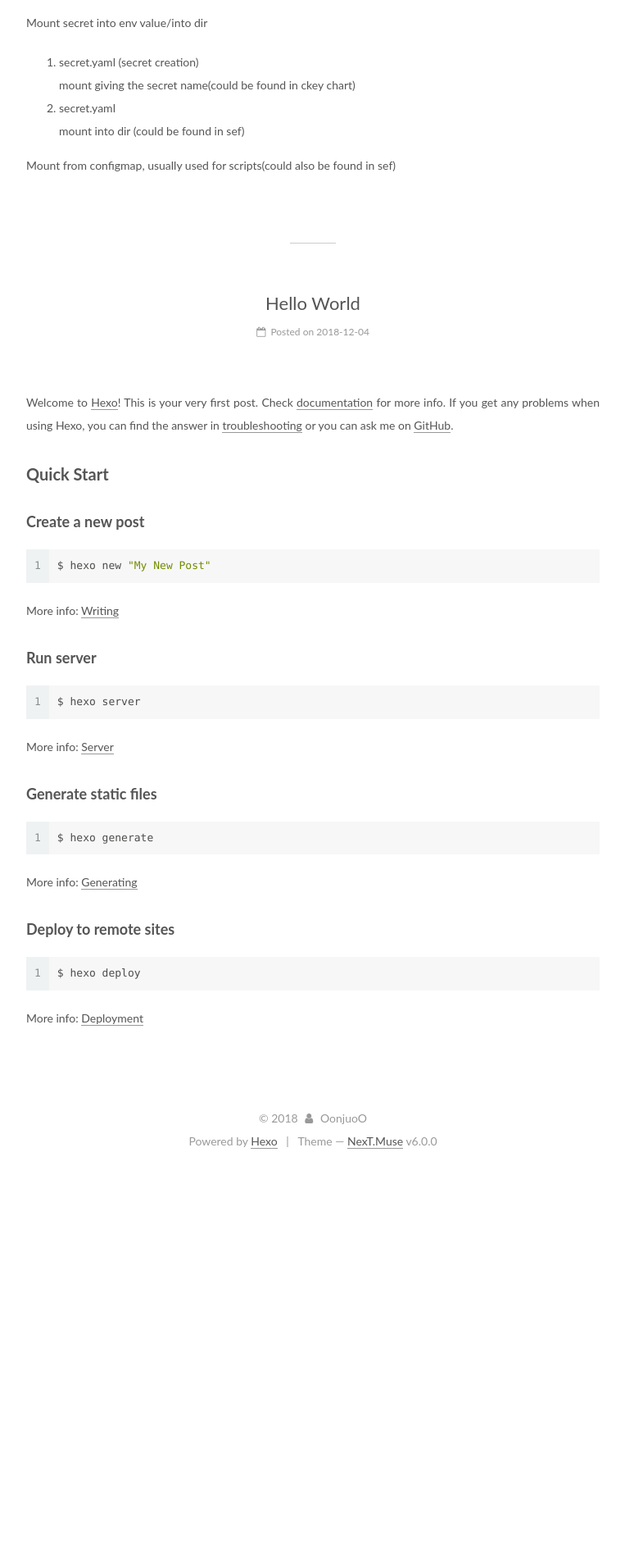
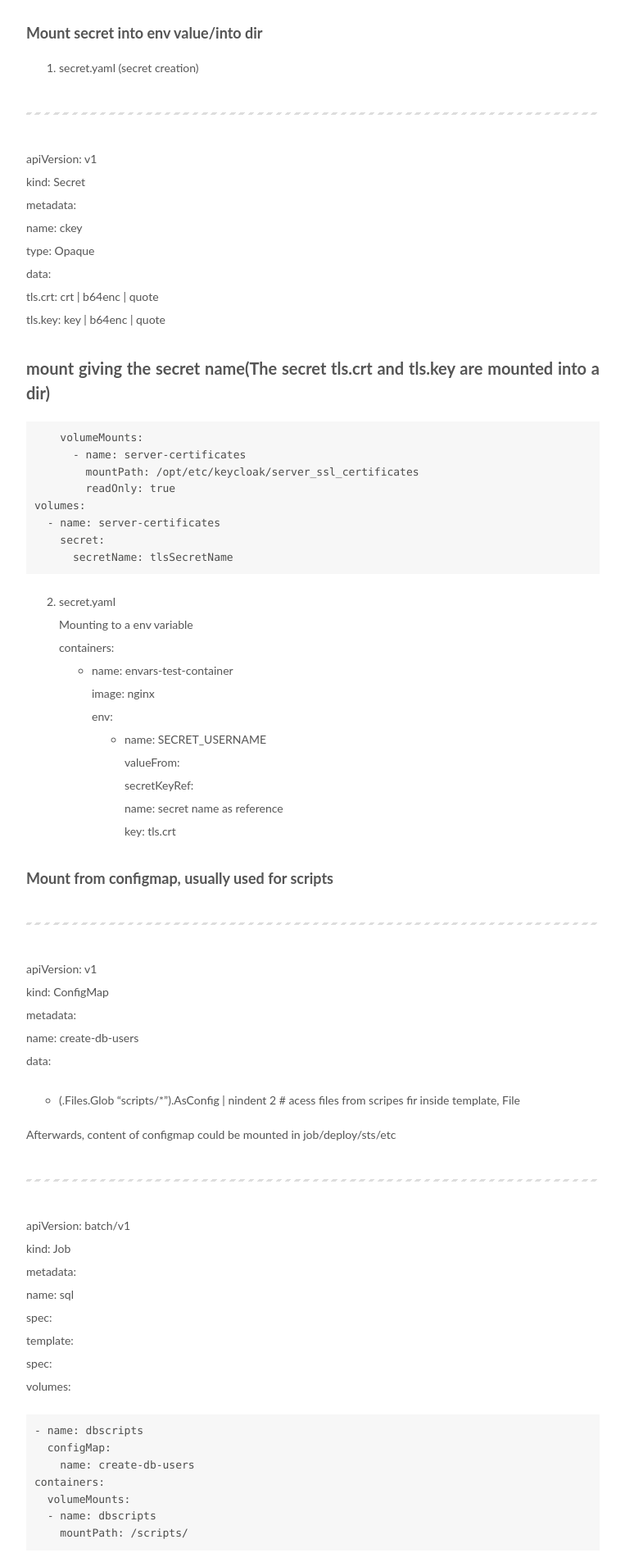
Before and after one commit to OonjuoO/OonjuoO.github.io, a plain HTML site: page index.html in a window 1280 px wide. Shown: the part 2015-3909 px from the top of the page at 82% size, without its empty margins (258-1021 px from the left). Before the commit the page ends 3441 px from the top, so only its background shows below. Drawn offline with Linux system fonts and the light colour scheme.

Commit message:
Site updated: 2018-12-16 17:13:54

```diff
--- a/css/main.css
+++ b/css/main.css
@@ -1822,7 +1822,7 @@ pre .javascript .function {
   width: 4px;
   height: 4px;
   border-radius: 50%;
-  background: #7cffc6;
+  background: #5e2a70;
 }
 .links-of-blogroll {
   font-size: 13px;
--- a/index.html
+++ b/index.html
@@ -438,19 +438,50 @@
 
 
 
-            <h3 id="Umbrella-Helm-Chart"><a href="#Umbrella-Helm-Chart" class="headerlink" title="Umbrella Helm Chart"></a>Umbrella Helm Chart</h3><p>在Uber chart中, values的覆盖</p>
+            <h2 id="Umbrella-Helm-Chart"><a href="#Umbrella-Helm-Chart" class="headerlink" title="Umbrella Helm Chart"></a>Umbrella Helm Chart</h2><p>在Uber chart中, values的覆盖</p>
 <p>Many of the charts in the official charts repository are building blocks for creating more advanced applications. But charts may be used to create instances of large-scale applications. In such cases, a single umbrella chart may have multiple subcharts, each of which functions as piece of the whole.</p>
 <p>The current best practice for composing a complex application from discrete part is to create a top-level umbrella chart that exposes the global configuration, and then use the charts/ subdir to embed each of the components.</p>
 <p>But sometimes, it is a little bit confusing on how to overwrite a child’s config from uber global values.yaml.</p>
 <p>Like for ckey chart, cmdb is enabled by default from cmdb.enabled to true in parent’s values.yaml, but when I create the uber chart in which ckey is child, giving ckey.cmdb.enabled to false would not help me to disable cmdb in ckey. Rather, cmdb would be created anyway, giving a confliction with cmdb which is a real child from the parent(secrets creation).</p>
 <p>Need to verify sth. tomorrow….GOD  </p>
-<p>Mount secret into env value/into dir</p>
-<ol>
-<li>secret.yaml (secret creation)<br>mount giving the secret name(could be found in ckey chart)</li>
-<li>secret.yaml<br>mount into dir (could be found in sef)</li>
+<h3 id="Mount-secret-into-env-value-into-dir"><a href="#Mount-secret-into-env-value-into-dir" class="headerlink" title="Mount secret into env value/into dir"></a>Mount secret into env value/into dir</h3><ol>
+<li>secret.yaml (secret creation)</li>
 </ol>
-<p>Mount from configmap, usually used for scripts(could also be found in sef)</p>
-
+<hr>
+<p>apiVersion: v1<br>kind: Secret<br>metadata:<br>  name: ckey<br>type: Opaque<br>data:<br>  tls.crt: crt | b64enc | quote<br>  tls.key: key | b64enc | quote </p>
+<h2 id="mount-giving-the-secret-name-The-secret-tls-crt-and-tls-key-are-mounted-into-a-dir"><a href="#mount-giving-the-secret-name-The-secret-tls-crt-and-tls-key-are-mounted-into-a-dir" class="headerlink" title="   mount giving the secret name(The secret tls.crt and tls.key are mounted into a dir)"></a>   mount giving the secret name(The secret tls.crt and tls.key are mounted into a dir)</h2><pre><code>    volumeMounts:
+      - name: server-certificates
+        mountPath: /opt/etc/keycloak/server_ssl_certificates
+        readOnly: true
+volumes:
+  - name: server-certificates
+    secret:
+      secretName: tlsSecretName
+</code></pre><ol start="2">
+<li>secret.yaml<br>Mounting to a env variable<br>containers:<ul>
+<li>name: envars-test-container<br>image: nginx<br>env:<ul>
+<li>name: SECRET_USERNAME<br>valueFrom:<br> secretKeyRef:<br>   name: secret name as reference<br>   key: tls.crt</li>
+</ul>
+</li>
+</ul>
+</li>
+</ol>
+<h3 id="Mount-from-configmap-usually-used-for-scripts"><a href="#Mount-from-configmap-usually-used-for-scripts" class="headerlink" title="Mount from configmap, usually used for scripts"></a>Mount from configmap, usually used for scripts</h3><hr>
+<p>apiVersion: v1<br>kind: ConfigMap<br>metadata:<br>  name: create-db-users<br>data:</p>
+<ul>
+<li>(.Files.Glob “scripts/*”).AsConfig | nindent 2  # acess files from scripes fir inside template, File</li>
+</ul>
+<p>Afterwards, content of configmap could be mounted in job/deploy/sts/etc</p>
+<hr>
+<p>apiVersion: batch/v1<br>kind: Job<br>metadata:<br>  name: sql<br>spec:<br>  template:<br>    spec:<br>      volumes:</p>
+<pre><code>- name: dbscripts
+  configMap:
+    name: create-db-users
+containers:
+  volumeMounts:
+  - name: dbscripts
+    mountPath: /scripts/
+</code></pre>
 
 
 
```
Also changed, not shown: 2018/12/09/test/index.html (+39 -8 lines).
